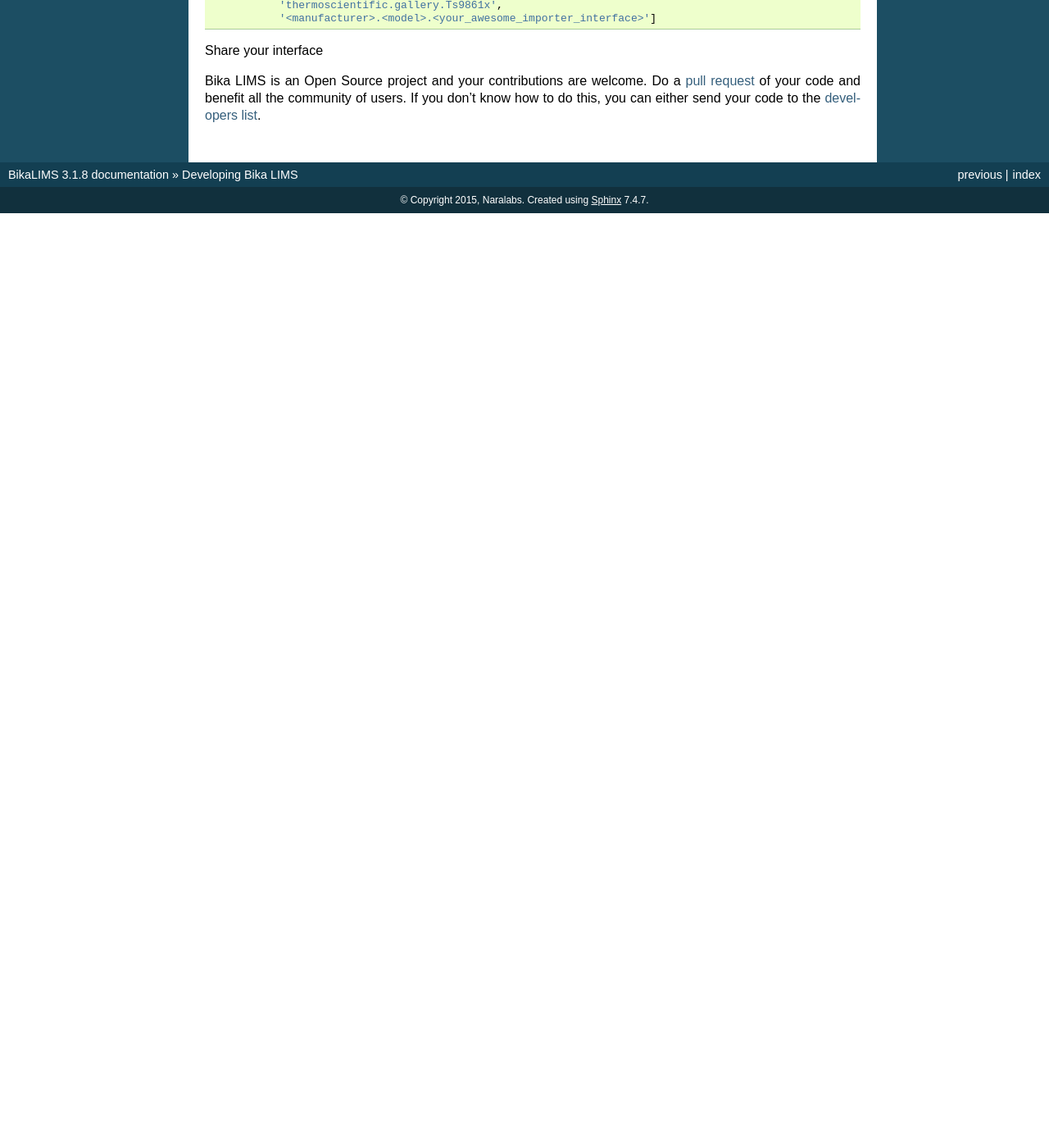
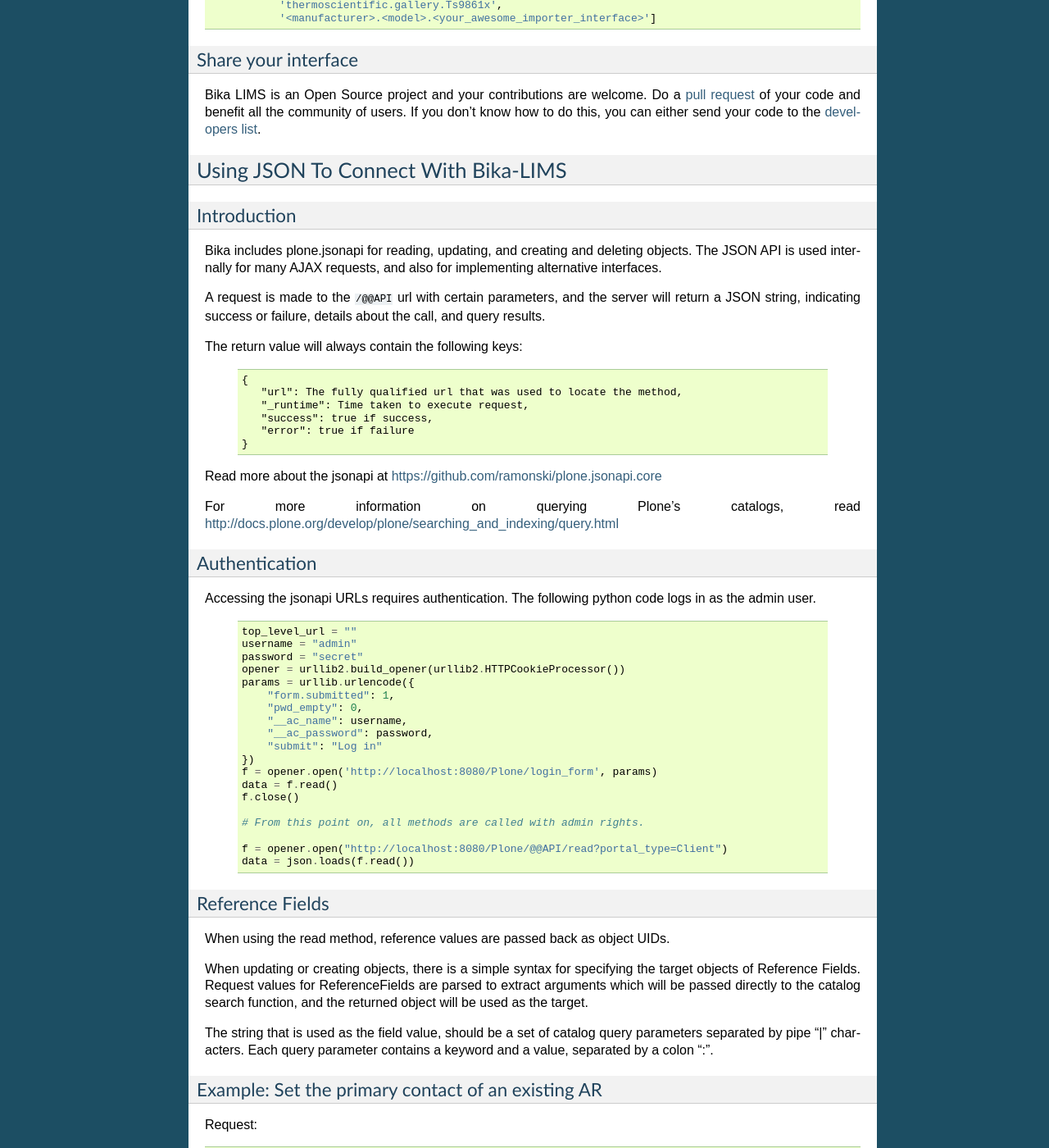
Before and after one commit to Espurna/bika.devdocumentation, a Sphinx documentation site: the page built from source/developing_bika_lims.rst, in a window 1280 px wide and 1400 px high, scrolled down 7305 px. Shown: the whole window at 82% size. Built offline with Sphinx 7.4.7, drawn with Linux system fonts in a browser that asks for light colours; before the commit the page ends 7565 px from its top, so only the background shows below that; some of the changed text lies outside the part shown.

Commit message:
Two more units

```diff
--- /dev/null
+++ b/source/bika_json_api.rst
@@ -0,0 +1,331 @@
+------------------------------------
+Using JSON To Connect With Bika-LIMS
+------------------------------------
+
+Introduction
+============
+
+Bika includes plone.jsonapi for reading, updating, and creating and deleting objects. The JSON API is used internally for many AJAX requests, and also for implementing alternative interfaces.
+
+A request is made to the ``/@@API``   url with certain parameters, and the server will return a JSON string, indicating success or failure, details about the call, and query results.
+
+The return value will always contain the following keys:
+
+    .. code-block:: html
+
+       {
+          "url": The fully qualified url that was used to locate the method,
+	  "_runtime": Time taken to execute request,
+	  "success": true if success,
+	  "error": true if failure
+       }
+
+
+Read more about the jsonapi at https://github.com/ramonski/plone.jsonapi.core
+
+For more information on querying Plone's catalogs, read http://docs.plone.org/develop/plone/searching_and_indexing/query.html
+
+
+Authentication
+==============
+
+
+Accessing the jsonapi URLs requires authentication. The following python code logs in as the admin user.
+
+
+    .. code-block:: python
+
+	top_level_url = ""
+	username = "admin"
+	password = "secret"
+	opener = urllib2.build_opener(urllib2.HTTPCookieProcessor())
+	params = urllib.urlencode({
+	    "form.submitted": 1,
+	    "pwd_empty": 0,
+	    "__ac_name": username,
+	    "__ac_password": password,
+	    "submit": "Log in"
+	})
+	f = opener.open('http://localhost:8080/Plone/login_form', params)
+	data = f.read()
+	f.close()
+
+	# From this point on, all methods are called with admin rights.
+
+	f = opener.open("http://localhost:8080/Plone/@@API/read?portal_type=Client")
+	data = json.loads(f.read())
+
+
+Reference Fields
+================
+
+When using the read method, reference values are passed back as object UIDs.
+
+When updating or creating objects, there is a simple syntax for specifying the target objects of Reference Fields. Request values for ReferenceFields are parsed to extract arguments which will be passed directly to the catalog search function, and the returned object will be used as the target.
+
+The string that is used as the field value, should be a set of catalog query parameters separated by pipe "|" characters. Each query parameter contains a keyword and a value, separated by a colon ":".
+
+
+Example: Set the primary contact of an existing AR
+==================================================
+
+Request::
+
+  http://localhost:8080/Plone/@@API/update?obj_path=/Plone/clients/client-1/W13-0001-R01
+      &Contact=portal_type:Contact|getFullname:SarelSeemonster
+
+If the field is multiValued, there are two ways to send multiple queries for a single field: the fieldname can be specified multiple times, and suffixed with either ":list" or "[]".
+
+
+Example: Set the CC Contacts of an existing AR
+==============================================
+
+The following two requests should do the same thing::
+
+  http://localhost:8080/Plone/@@API/update
+     ?obj_path=/Plone/clients/client-1/W13-0001-R01
+     &CCContact:list=portal_type:Contact|getFullname:Sarel Seemonster
+     &CCContact:list=portal_type:Contact|getFullname:Rita Mohale
+
+  http://localhost:8080/Plone/@@API/update
+     ?obj_path=/Plone/clients/client-1/W13-0001-R01
+     &CCContact[]=portal_type:Contact|getFullname:Sarel Seemonster
+     &CCContact[]=portal_type:Contact|getFullname:Rita Mohale
+
+Querying objects
+================
+
+
+``URL: @@API/read``
+
+Parameters:
+-----------
+    - catalog_name
+
+	If the objects to be located are indexed in a catalog other than the Plone
+	default, specify it's name here.
+	(default='portal_catalog').
+
+    - limit
+
+	This is the sort_limit parameter, passed to the catalog in contentFilter.
+	(default=none)
+
+    - sort_on
+
+	This is the sort_on index name, placed into contentFilter verbatim.
+	(default=id)
+
+    - sort_order
+
+	set to 'reverse' or 'descending' to reverse sort order.
+	(default="ascending")
+
+    - include_fields
+
+	The objects, if any are found, will have only these fields' values returned.
+	(default=not specified, show all.  Using the default is not recommended, as
+	 responses can grow quite large.)
+
+    - page_nr
+
+	(default=0)
+
+    - page_size
+
+	(default=10)
+
+All other parameters placed in the request will be passed directly to the catalog query, inside the contentFilter argument. This allows searching on any indexes defined in the catalog.
+
+If the query executes successfully, the response object will contain additional attributes:
+
+    - total_objects
+
+	The number of objects matched by the query
+
+    - first_object_nr
+
+	The first object that was returned
+
+    - last_object_nr
+
+	The last object that was returned
+
+    - objects
+
+	The list of objects, as JSON values
+
+
+Example: Get Samples in sample_received state
+=============================================
+
+Request::
+
+   http://localhost:8080/Plone/@@API/read
+      ?portal_type=Sample
+      &review_state=sample_received
+      &include_fields=getPhysicalPath
+
+Response::
+
+  {
+     ...,
+     "total_objects":35,
+     "first_object_nr":0,
+     "last_object_nr":10,
+     "objects":[
+        {"path":"/Plone/clients/client-3/AP-0001"},
+	{"path":"/Plone/clients/client-1/BAR-0001"},
+	{"path":"/Plone/clients/client-5/BR-0001"},
+	{"path":"/Plone/clients/client-1/BR-0002"},
+	{"path":"/Plone/clients/client-3/CN-0001"},
+	{"path":"/Plone/clients/client-4/CN-0002"},
+	{"path":"/Plone/clients/client-1/CN-0003"},
+	{"path":"/Plone/clients/client-3/CN-0004"},
+	{"path":"/Plone/clients/client-2/DU-0001"},
+	{"path":"/Plone/clients/client-2/DU-0002"}
+     ],
+  }
+
+The batching machine has returned only the first ten results.
+
+
+Querying Analysis Requests
+==========================
+
+
+When the query specifies a portal_type of AnalysisRequest, the response is modified to include all the Analyses contained in the AR, in a field called 'Analyses'. This includes rejected/retested analyses, and their results. The Analyses field is populated if 'Analyses' is included in the include_fields parameter, or if the include_fields parameter is not supplied.
+
+
+Creating objects
+================
+
+``URL: @@API/create``
+
+Required parameters:
+
+    - obj_path
+
+	The full database path of the parent folder inside which the new object will
+	be created.  This can be discovered by looking at the 'path' entry in the
+	result from a call to the read method.
+
+    - obj_type
+
+	The portal_type of the new object to be created.
+
+    - All other request fields
+
+	All other request parameters are assumed to be field name/value pairs, and
+	if the corrosponding fields are found on the new object's schema, they will
+	be set accordingly.  Any required fields must be present here.
+
+Example: Create a new AR Batch
+==============================
+
+Request::
+
+  http://localhost:8080/Plone/@@API/create
+     ?obj_path=/Plone/batches
+     &obj_type=Batch
+     &title=ATestBatch
+
+Example: Create a new Analysis in an existing AR
+================================================
+
+.. code-block:
+
+   http://localhost:8080/Plone/@@API/create
+      ?obj_path=/Plone/clients/client-1/AP1-0001-R01
+      &obj_type=Analysis
+      &Service=portal_type:AnalysisService|title:Calcium
+
+Example: Create an AnalysisRequest
+==================================
+
+When an obj_type of AnalysisRequest is specified, the rules are slightly different, and the created objects include AnalysisRequest, Analysis, Sample, and SamplePartition.
+
+    the obj_path field should be omitted.
+    the Client field becomes a required field.
+
+Request::
+
+  http://localhost:8080/Plone/@@API/create
+     ?obj_path=/Plone/clients/client-1/AP1-0001-R01
+     &obj_type=AnalysisRequest
+     &Client=portal_type:Client|id:client-1
+     &Services:list=portal_type:AnalysisService|title:Calcium
+     &Services:list=portal_type:AnalysisService|title:Copper
+     &Services:list=portal_type:AnalysisService|title:Magnesium
+     &SampleType=portal_type:SampleType|title:Apple Pulp
+     &Contact=portal_type:Contact|getFullname:Rita Mohale
+     &SamplingDate=2013-09-29
+
+Updating objects
+================
+
+``URL: @@API/update``
+
+Required parameters:
+
+    - obj_path
+
+	The path of the object to be modified.  (relative to the site root,
+	without leading slash)
+
+All other request parameters are assumed to be field name/value pairs, and if the corrosponding fields are found on the new object's schema, they will be set accordingly.
+
+
+Example: Set result of a specific analysis
+==========================================
+
+In the case of an analysis, the obj_path includes the Client ID, AR ID, and Analysis Service keyword for the specific analysis. To set the Zinc value on a particular AR:
+
+Request::
+
+  http://localhost:8080/Plone/@@API/update
+     ?obj_path=Plone/clients/client-3/CN-0001-R01/Zn
+     &Result=10
+
+Example: Assigning an AR to a batch
+===================================
+
+Request::
+
+  http://localhost:8080/Plone/@@API/update
+     ?obj_type=AnalysisRequest
+     &id=H2O-0003-R01
+     &Batch=portal_type:Batch,title:A%20Batch
+
+Multiple updates can be executed in a single http request, by using the 'update_many' method. This is a wrapper around the update method. This function takes one parameter, called 'input_values', which is a json-encoded dictionary. Each key is an obj_path, and each value is a dictionary containing key/value pairs to be set on the object. The following input_values parameter will update two results::
+
+  input_values={"/Plone/clients/client-5/BAR-0014-R01/DM": {"Result": 57},
+                "/Plone/clients/client-5/BAR-0014-R01/CaCO3": {"Result": 76},
+		"/Plone/clients/client-5/BAR-0014-R01/Moist": {"Result": 83}}
+
+The result of the request will be a list of return values from the update method.
+
+
+Removing objects
+================
+
+``URL: @@API/remove``
+
+Required parameters:
+
+    - UID
+
+	The UID of the object to be removed.
+	UID:list parameter key can be used multiple times for a list of UIDs.
+
+
+Workflow
+========
+
+In each call to the read method, the returned objects will have a ``review_state`` value. This is the state the object is in, on it's default workflow. In the case that the object has several workflows attached, additional keys will appear for each workstate. For example an AnalysisRequest object will contain ``review_state``, ``cancelled_state``, and ``worksheetanalysis_review_state`` values.
+
+The doActionFor method allows items to be transitioned between workflow states. The request works the same as a ``read`` request, but an extra parameter is required in the request:
+
+   - action: The workflow transition to apply to found objects.
+
+All other parameters are passed to the read method, and all objects found will have the workflow transition attempted.
--- /dev/null
+++ b/source/creating_new_report_templates.rst
@@ -0,0 +1,111 @@
+Creating New Report Templates
+=============================
+
+Introduction
+============
+
+If you want to add customized report templates, you have to create a new Plone add-on aka Python package.
+
+There are only a few simple steps required.
+
+    - Create the add-on using ZopeSkel for all the boilerplate code.
+    - Add report templates to the add-on and register them in your ZCML.
+    - Make your add-on available to buildout.
+
+
+Create the add-on
+=================
+
+If you don't have ZopeSkel already installed, add the following list of eggs to your buildout.cfg.::
+
+    eggs =
+        ZopeSkel
+        Paste
+        PasteDeploy
+        PasteScript
+
+Don't forget to always run buildout after changes to the buildout.cfg. Also remember to keep the indentation in buildout.cfg consistent between lines.
+
+Now, in a command prompt or shell window, change directory to the `src` folder of your Plone instance, and create your customization add-on::
+
+  zopeskel plone customer.reports
+
+.. note
+     You will probably need to type the full path to the zopeskel script. This should be located in the bin folder of your Plone instance.
+
+     You can Change customer.reports to whatever you like.
+
+Answer the question for Expert Mode with easy and hit return on the following questions.
+
+Now you have a new Plone add-on::
+
+    customer.reports
+    |-- customer
+    |   |-- __init__.py
+    |   |-- reports
+    |       |-- configure.zcml
+    |       |-- __init__.py
+    |       |-- tests.py
+    |-- docs
+       |-- HISTORY.txt
+    |   |-- INSTALL.txt
+    |   |-- LICENSE.GPL
+    |   |-- LICENSE.txt
+    |-- README.txt
+    |-- setup.cfg
+    |-- setup.py
+
+
+Add report templates to your addon
+==================================
+
+Change into the directory customer.reports/customer/reports and add a new directory for your report templates.::
+
+  cd customer.reports/customer/reports
+  mkdir templates
+
+Add some templates to the newly created directory. As a starting point you can copy the default template from the bika.lims repository. You can browse directly to the default template by clicking `here <https://github.com/bikalabs/Bika-LIMS/tree/master/bika/lims/browser/analysisrequest/templates/reports>`_.
+
+Next you have to register this directory to be found by Bika LIMS. Edit your configure.zcml file in the appropriate places:
+
+ .. code-block: xml
+
+    <configure
+       xmlns="http://namespaces.zope.org/zope"
+       xmlns:five="http://namespaces.zope.org/five"
+       xmlns:i18n="http://namespaces.zope.org/i18n"
+       xmlns:plone="http://namespaces.plone.org/plone"
+       i18n_domain="customer.reports">
+       <five:registerPackage package="." initialize=".initialize" />
+       <!-- -*- extra stuff goes here -*- -->
+       <include package="plone.resource" file="meta.zcml"/>
+       <plone:static
+          directory="templates"
+          type="reports"
+          name="customer"
+       />
+    </configure>
+
+
+.. note:
+
+    In the plone:static directive you have to match the directory name to the one created in the previous step.
+
+    type must be set to reports in order to get recognized by bika.lims as a report template resource.
+
+    The name is solely for identifying your new report template in the pull-down on the publishing process.
+
+
+Install your addon using buildout
+=================================
+
+Now, you need to tell Plone to use your newly created addon. To do this, edit buildout.cfg:
+
+    - Add "customer.reports" to the "eggs=" section.
+    - Add "src/customer.reports" to the "develop=" section.
+
+Now, run "bin/buildout" again. If this completes without errors, you should be able to install the new add-on in Plone.
+
+    - If you already have a Plone site, you can browse to site-setup->addons, and activate the new addon.
+
+    - If you are creating a new Plone site, you should select "Bika LIMS" and also select your new add-on, before clicking the "Add Plone Site" button.
--- a/source/developing_bika_lims.rst
+++ b/source/developing_bika_lims.rst
@@ -49,3 +49,5 @@
 
 .. include:: development_environment.rst
 .. include:: instrument_import_interface.rst
+.. include:: bika_json_api.rst
+.. include:: creating_new_report_templates.rst
--- a/source/instrument_import_interface.rst
+++ b/source/instrument_import_interface.rst
@@ -298,6 +298,7 @@
 	       '<manufacturer>.<model>.<your_awesome_importer_interface>']
 
 Share your interface
+====================
 
 Bika LIMS is an Open Source project and your contributions are welcome. Do a `pull request <https://github.com/bikalabs/Bika-LIMS/pulls>`_ of your code and benefit all the community of users. If you don't know how to do this, you can either send your code to the `developers list`_.
 
```
Also changed, not shown: 1 other file.
